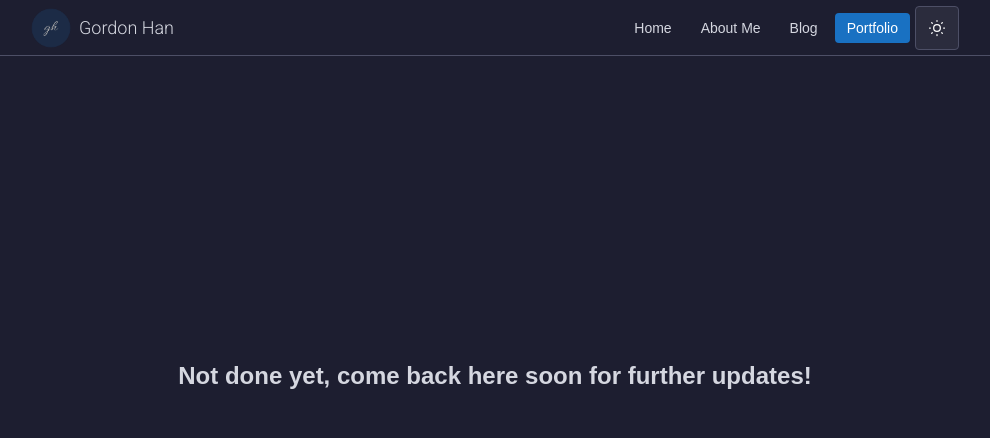
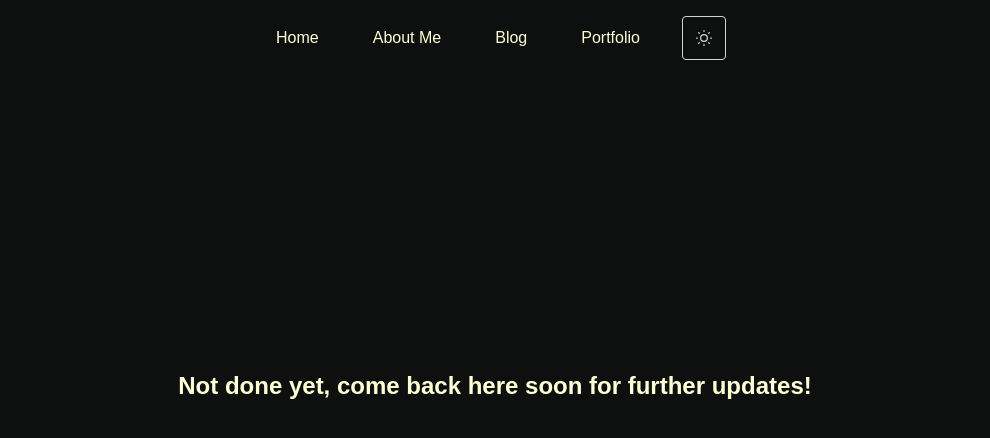
Before and after one commit to GordonHan1/MyServer, a React (Vite) app: page /portfolio in a window 1280 px wide. Shown: the top 438 px of the page, without its empty margins (145-1135 px from the left). Built offline with nearby package versions, Linux system fonts and the light colour scheme; no server answers.

Commit message:
changed theme colors and also navbar

```diff
--- a/src/components/Navbar/navbar.module.css
+++ b/src/components/Navbar/navbar.module.css
@@ -1,38 +1,21 @@
 .header {
     height: rem(56px);
+    margin-top: rem(10px);
     margin-bottom: rem(120px);
     background-color: var(--mantine-color-body);
-    border-bottom: rem(1px) solid light-dark(var(--mantine-color-gray-3), var(--mantine-color-dark-4));
+    /* Removed border-bottom for seamless look */
+    border-bottom: none;
   }
 
   .inner {
     height: rem(56px);
     display: flex;
-    justify-content: space-between;
+    /* Center the content */
+    justify-content: center;
     align-items: center;
   }
 
-  .logoContainer {
-    display: flex;
-    align-items: center;
-    gap: rem(8px); /* Add some space between logo and text */
-    text-decoration: none; /* Remove link underline */
-    color: inherit; /* Inherit color from parent or default link styles */
-  }
-
-  .logoText {
-    font-family: 'Roboto', sans-serif;
-    font-weight: 300;
-    font-size: var(--mantine-font-size-lg); /* Make it a bit larger */
-    margin: 0; /* Remove default paragraph margin */
-    color: inherit; /* Ensure it inherits the link's color */
-  }
-
-  .logo {
-    height: 40px; /* Adjust size as needed */
-    cursor: pointer;
-    display: block; /* Helps prevent extra space below */
-  }
+  /* Removed .logoContainer, .logoText, .logo classes */
 
   .link {
     display: block;
@@ -41,17 +24,19 @@
     border-radius: var(--mantine-radius-sm);
     text-decoration: none;
     color: light-dark(var(--mantine-color-gray-7), var(--mantine-color-dark-0));
-    font-size: var(--mantine-font-size-sm);
+    /* Increased font size from sm to md */
+    font-size: var(--mantine-font-size-md);
     font-weight: 500;
 
     @mixin hover {
       background-color: light-dark(var(--mantine-color-gray-0), var(--mantine-color-dark-6));
     }
 
-    [data-mantine-color-scheme] &[data-active] {
-      background-color: var(--mantine-color-blue-filled);
-      color: var(--mantine-color-white);
-    }
+   [data-mantine-color-scheme] &[data-active] {
+    background-color: var(--mantine-color-dark-7);
+    /* Ensure text uses your light cream color */
+    color: var(--mantine-color-dark-0);
+  }
   }
 
   .icon {
@@ -78,3 +63,6 @@
       display: block;
     }
   }
+
+  .actionicon {
+  }
--- a/src/components/Navbar/navbar.tsx
+++ b/src/components/Navbar/navbar.tsx
@@ -1,71 +1,51 @@
 import { useState } from 'react';
-import { Container, Group, Burger } from '@mantine/core'; // Removed unused Text import
+import { Container, Group, Burger } from '@mantine/core';
 import { ActionIcon, useMantineColorScheme, useComputedColorScheme } from '@mantine/core';
 import cx from 'clsx';
 import { useDisclosure } from '@mantine/hooks';
 import classes from './navbar.module.css';
-// Removed unused HomePage import - navigation handled by Link
-// import { HomePage } from '@/pages/Home.page';
-// import { ColorSchemeToggler } from '../ColorSchemeToggle/ColorSchemeToggler'; // Removed unused import
 import { IconSun, IconMoon } from '@tabler/icons-react';
-import logo from "../../assets/gordonLogo.png";
-import { Link, useLocation } from 'react-router-dom'; // Added useLocation import
+import { Link, useLocation } from 'react-router-dom';
 
 const links = [
-  { link: '/landing', label: 'Home' },
+  { link: '/', label: 'Home' },
   { link: '/aboutme', label: 'About Me' },
   { link: '/blog', label: 'Blog' },
   { link: '/portfolio', label: 'Portfolio' },
 ];
 
-// Define the home page route consistently
-const homeRoute = '/landing';
-
 export function NavbarHeader() {
   const [opened, { toggle }] = useDisclosure(false);
-  const location = useLocation(); // Get current location
-  const [active, setActive] = useState(location.pathname); // Set active based on current path
+  const location = useLocation();
+  const [active, setActive] = useState(location.pathname);
 
   const { setColorScheme } = useMantineColorScheme();
   const computedColorScheme = useComputedColorScheme('light', { getInitialValueInEffect: true });
 
   const items = links.map((link) => (
-    // Use Link component from react-router-dom
     <Link
       key={link.label}
-      to={link.link} // Use 'to' prop instead of 'href'
+      to={link.link}
       className={classes.link}
       data-active={active === link.link || undefined}
       onClick={() => {
-        // No event.preventDefault() needed
         setActive(link.link);
-        // Optionally close the mobile menu if opened
-        // close(); // You might need to get 'close' from useDisclosure if needed here
       }}
     >
       {link.label}
     </Link>
   ));
 
-  return (
+ return (
     <header className={classes.header}>
       <Container size="md" className={classes.inner}>
-        {/* Wrap logo in a Link component */}
-        <Link to={homeRoute} onClick={() => setActive(homeRoute)} className={classes.logoContainer}>
-          <img
-            src={logo}
-            alt="Gordon Logo"
-            className={classes.logo}
-            // Remove the incorrect onClick handler
-          />
-          <p className={classes.logoText}>Gordon Han</p>
-        </Link>
-        <Group gap={5} visibleFrom="xs">
+        <Group gap={30} visibleFrom="xs">
           {items}
           <Group justify="center">
             <ActionIcon
               onClick={() => setColorScheme(computedColorScheme === 'dark' ? 'light' : 'dark')}
-              variant="default"
+              variant="outline" // loooks better!
+              color="gray"
               size="xl"
               aria-label="Toggle color scheme"
             >
@@ -76,8 +56,6 @@ export function NavbarHeader() {
         </Group>
 
         <Burger opened={opened} onClick={toggle} hiddenFrom="xs" size="sm" />
-        {/* Add Mobile Drawer/Menu handling here if needed, using the 'opened' state */}
-        {/* Example: <Drawer opened={opened} onClose={close} title="Navigation"> {items} </Drawer> */}
       </Container>
     </header>
   );
--- a/src/pages/Home.page.tsx
+++ b/src/pages/Home.page.tsx
@@ -54,7 +54,6 @@ export function HomePage() {
                     </SwiperSlide>
                 </Swiper>
             </div>
-            <WelcomeButton />
         </>
     );
 }
--- a/src/theme.ts
+++ b/src/theme.ts
@@ -1,14 +1,22 @@
 import { createTheme } from '@mantine/core';
 import { MantineThemeOverride } from '@mantine/core';
-
-export const theme: MantineThemeOverride = {
+export const theme = createTheme({
   fontFamily: 'Arial, sans-serif',
-  primaryColor: 'blue', // Set the primary color
-  defaultRadius: 'sm', // Optional: Set default border radius
+  primaryColor: 'blue',
+  defaultRadius: 'sm',
   colors: {
-    dark: ['#d5d7e0', '#acaebf', '#8c8fa3', '#666980', '#4d4f66', '#34354a', '#2b2c3d', '#1d1e30', '#0c0d21', '#01010a'],
+    dark: [
+      '#ffffd6', // 0: Main Text Color
+      '#dcdca0', // 1
+      '#b9b970', // 2
+      '#969640', // 3
+      '#323228', // 4: Inner Lines / Borders (Mantine default for borders)
+      '#2a2a20', // 5
+      '#1a1c1a', // 6
+      '#0e100f', // 7: Main Background Color
+      '#080908', // 8
+      '#020202', // 9
+    ],
   },
-  other: {
-    // Add any custom properties if needed
-  },
-};
+  other: {},
+});
```
